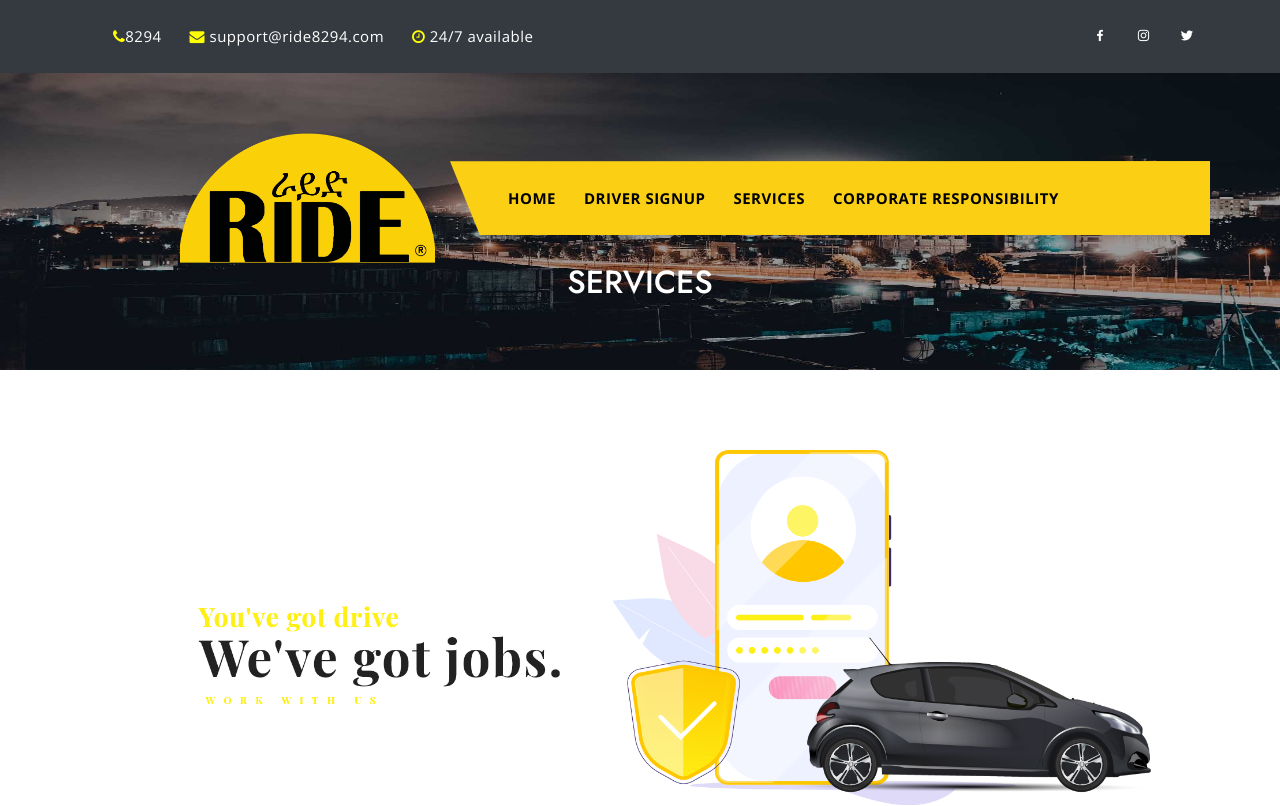
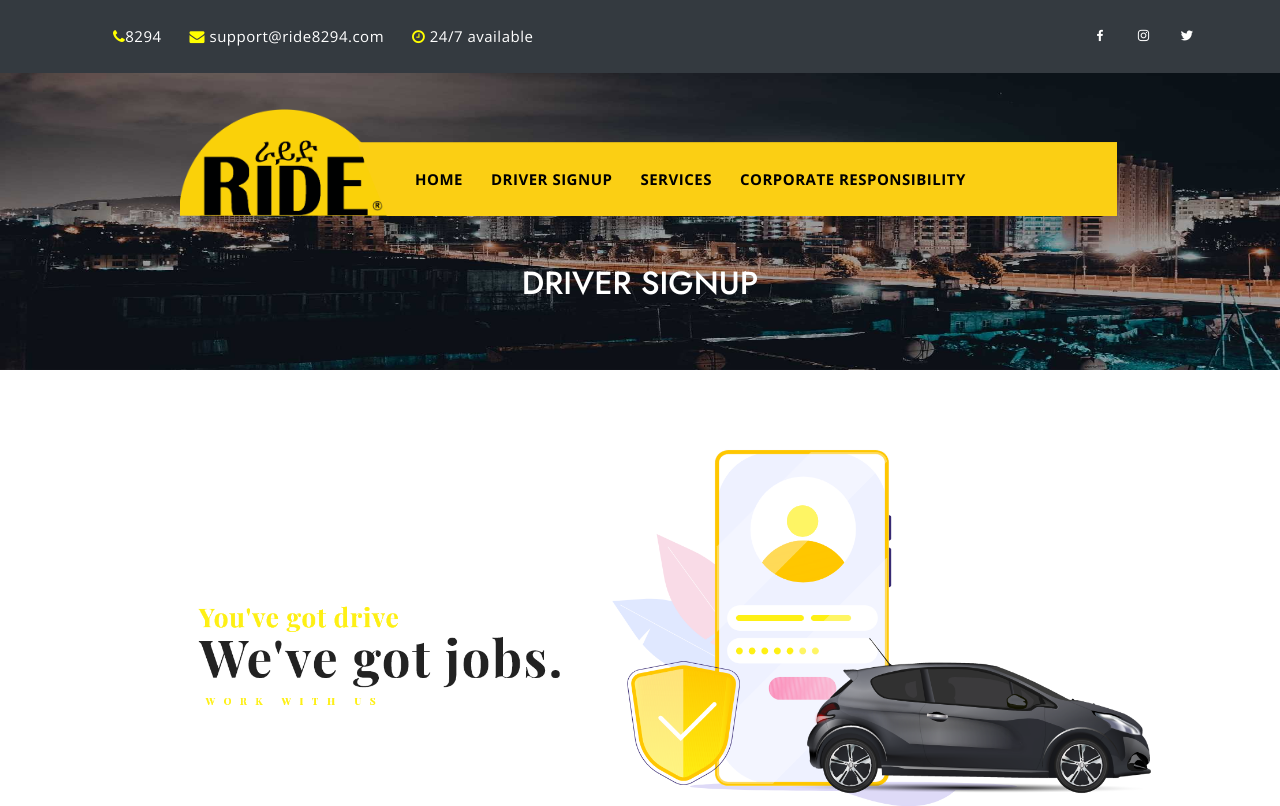
Before and after one commit to Alazar-dev/ride-final, a website with bundled scripts: page allowed_vehicles.html in a window 1280 px wide. Shown: the top 806 px of the page. Built offline with nearby package versions, Linux system fonts and the light colour scheme.

Commit message:
header-low edited

```diff
--- a/allowed_vehicles.html
+++ b/allowed_vehicles.html
@@ -53,26 +53,26 @@
     <div class="container">
       <div class="row row-header">
         <div class="col col-sm-3 offset-1">
-          <a href="./index.html"><img src="./assets/img/Header/Ride Logo_.png" class="img-fluid" alt="logo"></a>
+          <a href="./index.html"><img class="logo" src="./assets/img/Header/Ride Logo_.png" class="img-fluid" alt="logo"></a>
         </div>
         <div class="col col-sm-8 align-self-center header-low-nav">
           <div class="container">
             <nav class="nav-menu d-none d-lg-block">
               <ul class="mt-3 mb-3">
-                <li><a href="index.html"><strong>HOME</strong></a></li>
-                <li><a href="booking.html"><strong>DRIVER SIGNUP</strong></a></li>
-                <li><a href="./services"><strong>SERVICES</strong></a></li>
+                <li class="active"><a href="./index.html"><strong>HOME</strong></a></li>
+                <li><a href="./booking.html"><strong>DRIVER SIGNUP</strong></a></li>
+                <li><a href="./services.html"><strong>SERVICES</strong></a></li>
                 <li><a href="#"><strong>CORPORATE RESPONSIBILITY</strong></a></li>
               </ul>
             </nav>
           </div>
         </div>
-          <div class="col col-12 col-sm-12">
-            <h2 class="text-white text-center">SERVICES</h2>
+          <div class="col col-12 col-sm-12 mt-5">
+            <h2 class="text-white text-center">DRIVER SIGNUP</h2>
           </div>
+        </div>
       </div>
     </div>
-
   </section>
 
   <section>
--- a/assets/css/style.css
+++ b/assets/css/style.css
@@ -24,6 +24,8 @@ h1, h2, h3, h4, h5, h6 {
 
 .header-low-nav{
   background-image: url("../img/Header/Bg.png");
+  margin-left: -93px;
+  margin-top: 9px;
 
 }
 /*--------------------------------------------------------------
```
Also changed, not shown: billing.html (+6 -6 lines), booking.html (+5 -5 lines), elligibility.html (+6 -6 lines), index.html (+2 -2 lines), registeration.html (+7 -7 lines), services.html (+7 -7 lines).
